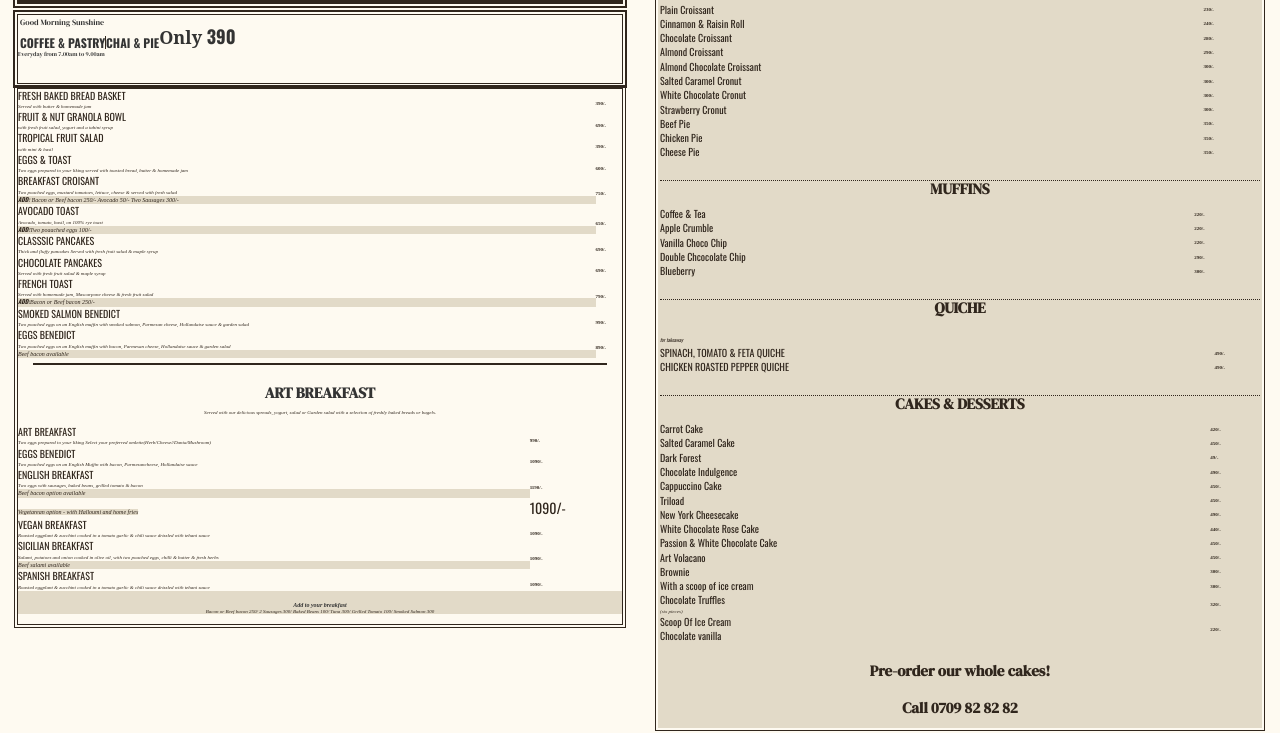
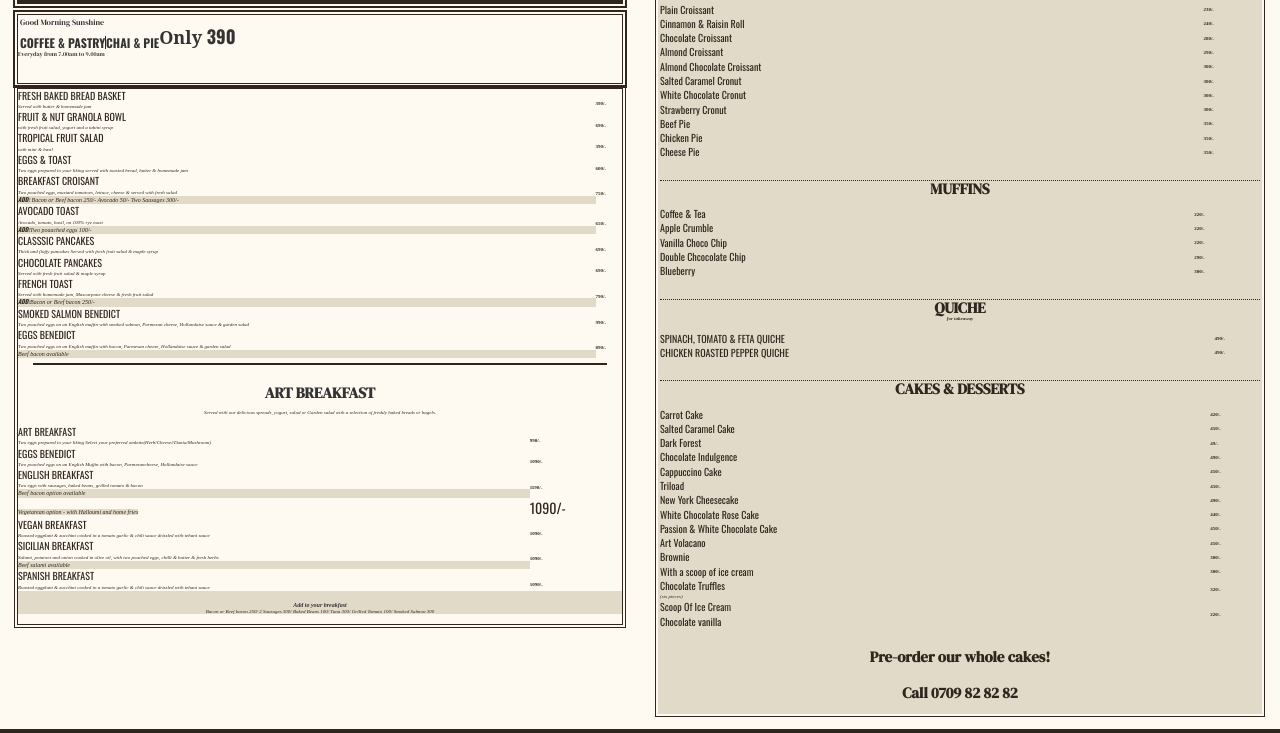
Before and after one commit to kipngenokevin/Artcaffe-Menu, a plain HTML site: page index.html in a window 1280 px wide. Shown: the part 1501-2234 px from the top of the page. Drawn offline with nearby package versions, Linux system fonts and the light colour scheme.

Commit message:
Styling quiche update

```diff
--- a/index.html
+++ b/index.html
@@ -872,8 +872,7 @@
                             </table>
 
                             <h2 class="dashed"></h2>
-                            <h2 style="margin-top: -10px;">QUICHE</h2>
-                            <span style="text-align: center;"><i style="background: none;">for takeaway</i></span>
+                            <h2 style="margin-top: -10px; display: flex; flex-direction: column;">QUICHE <span class="item-description">for takeaway</span></h2>
                             <table class="art-bakery-table" id="art-bakery-table">
                                 <tr>
                                     <td class="item">SPINACH, TOMATO & FETA QUICHE</td>
```
